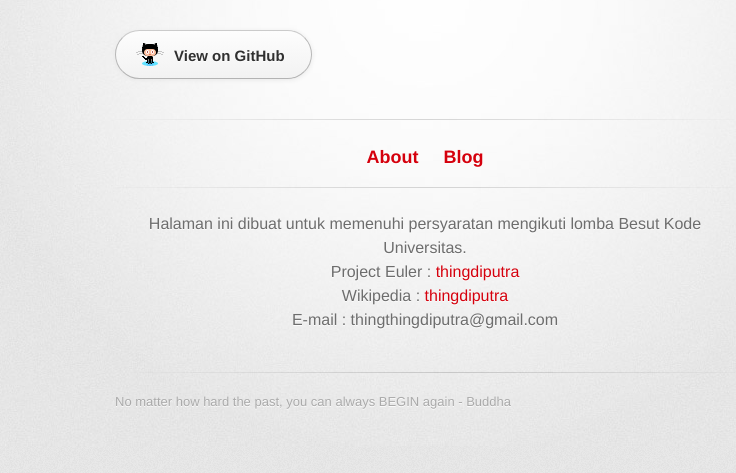
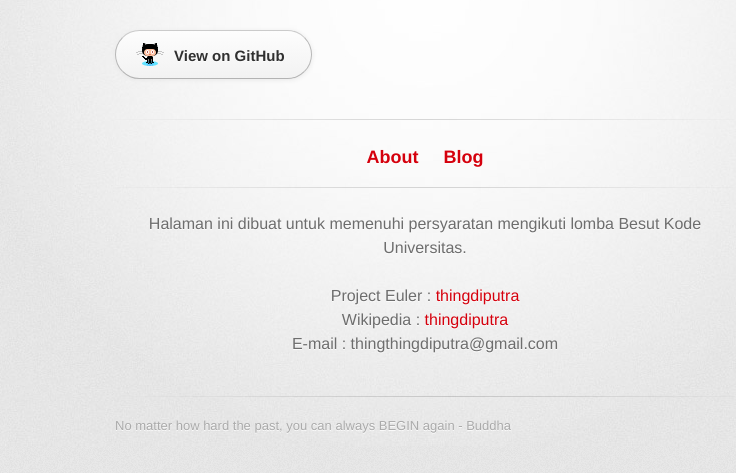
Before and after one commit to thingdiputra/thingdiputra.github.io, a plain HTML site: page index.html in a window 1280 px wide. Shown: the part 127-600 px from the top of the page, without its empty margins (215-951 px from the left). Drawn offline with Linux system fonts and the light colour scheme; a web font is replaced by a local one.

Commit message:
Update index.html

```diff
--- a/index.html
+++ b/index.html
@@ -32,7 +32,7 @@
 
         <section id="main_content">
          <center>
-          <p>Halaman ini dibuat untuk memenuhi persyaratan mengikuti lomba Besut Kode Universitas.<br>
+          <p>Halaman ini dibuat untuk memenuhi persyaratan mengikuti lomba Besut Kode Universitas.<br><br>
             Project Euler : <a href="https://projecteuler.net/profile/thingdiputra.png" target="_blank">thingdiputra</a><br>
             Wikipedia     : <a href="https://id.wikipedia.org/wiki/Pengguna:Thingdiputra" target="_blank">thingdiputra</a><br>
             E-mail : thingthingdiputra@gmail.com</p>
```
